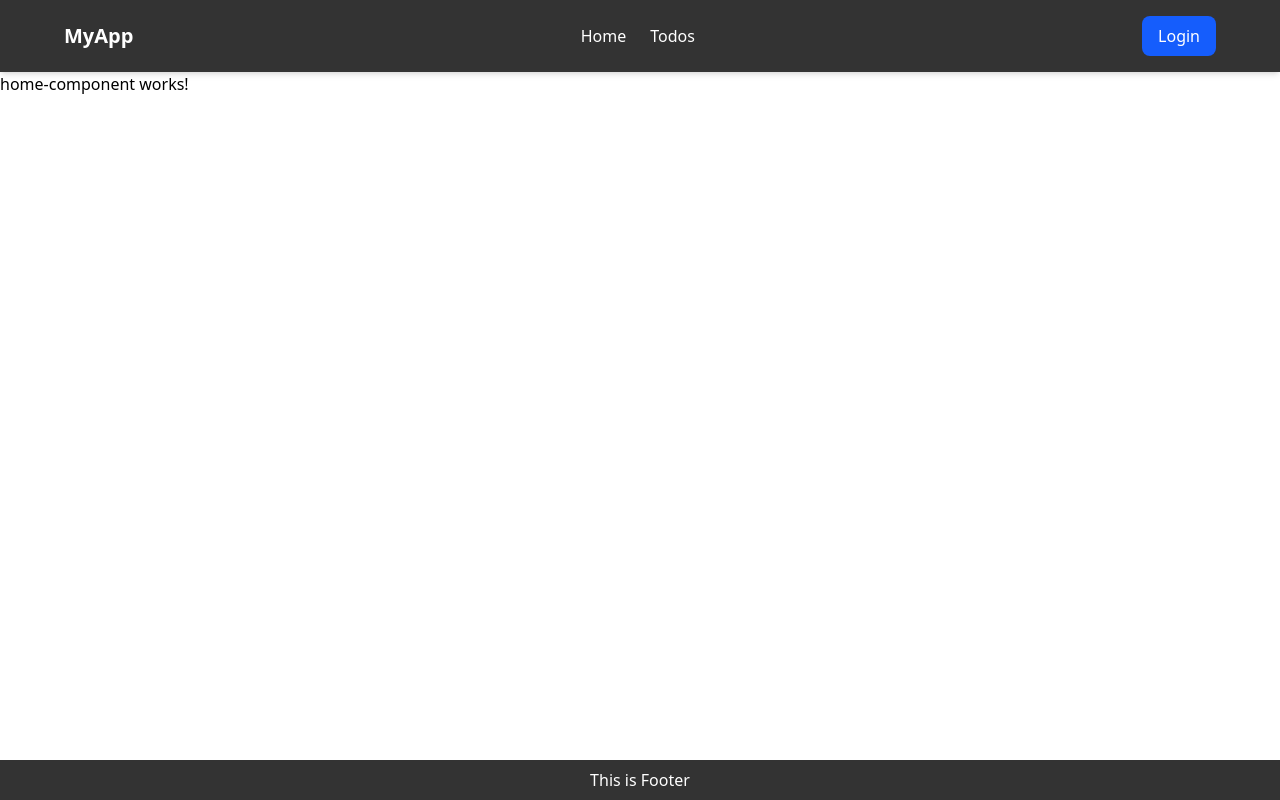
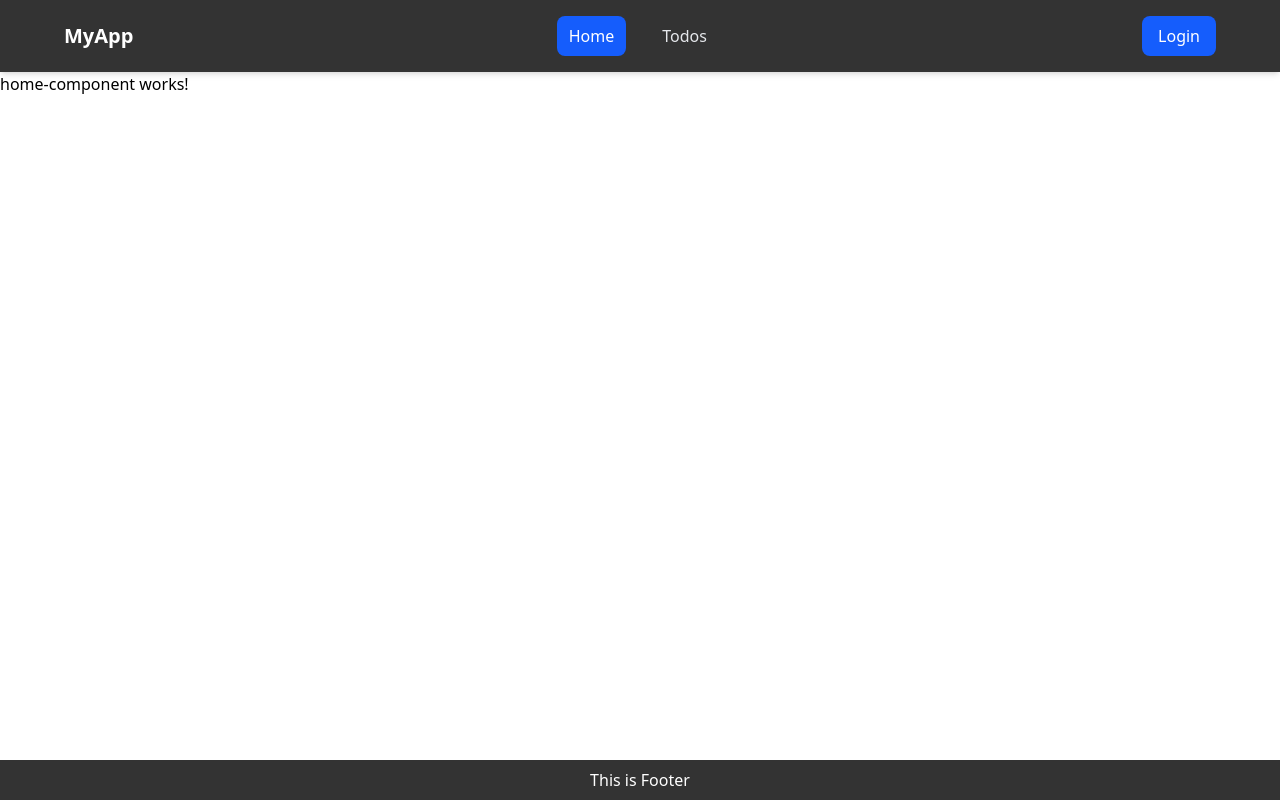
Before and after one commit to bjomariejay/ts-fe-angular, an Angular app in the folder ts-fe-angular-app/: page / in a window 1280 px wide. Built offline with nearby package versions, Linux system fonts and the light colour scheme.

Commit message:
add routing in app.routes and nav

```diff
--- a/ts-fe-angular-app/src/app/app.routes.ts
+++ b/ts-fe-angular-app/src/app/app.routes.ts
@@ -1,3 +1,18 @@
 import { Routes } from '@angular/router';
 
-export const routes: Routes = [];
+export const routes: Routes = [
+    {
+        path: '',
+        pathMatch: 'full',
+        loadComponent: () => {
+            return import('./components/home-component/home-component').then((m) => m.HomeComponent)
+        },
+    },
+    {
+        path: 'todos',
+        pathMatch: 'full',
+        loadComponent: () => {
+            return import('./components/todos-component/todos-component').then((m) => m.TodosComponent)
+        },
+    },
+];
--- a/ts-fe-angular-app/src/app/app.ts
+++ b/ts-fe-angular-app/src/app/app.ts
@@ -2,17 +2,16 @@ import { Component, signal } from '@angular/core';
 import { HeaderComponent } from './components/header-component/header-component';
 import { FooterComponent } from './components/footer-component/footer-component';
 import { RouterOutlet } from '@angular/router';
-import { HomeComponent } from './components/home-component/home-component';
 
 @Component({
   selector: 'app-root',
-  imports: [HeaderComponent, FooterComponent, HomeComponent],
+  imports: [RouterOutlet, HeaderComponent, FooterComponent],
   // templateUrl: './app.html',
   styleUrl: './app.css',
   template: `
-    <app-header-component/>
+     <app-header-component/>
     <main >
-      <app-home-component/>
+      <router-outlet/>
     </main>
     <app-footer-component/>
 
--- a/ts-fe-angular-app/src/app/components/header-component/header-component.html
+++ b/ts-fe-angular-app/src/app/components/header-component/header-component.html
@@ -11,13 +11,21 @@
     <!-- Links -->
 <ul class="hidden md:flex gap-6 font-medium">
   <li
-
+    (click)="goTo('/')"
+    class="cursor-pointer px-3 py-2 rounded-lg transition"
+    [ngClass]="activeLink === 'home'
+      ? 'bg-blue-600 text-white'
+      : 'text-gray-200 hover:bg-blue-500 hover:text-white'"
   >
     Home
   </li>
 
   <li
-
+    (click)="goTo('/todos')"
+    class="cursor-pointer px-3 py-2 rounded-lg transition"
+    [ngClass]="activeLink === 'todos'
+      ? 'bg-blue-600 text-white'
+      : 'text-gray-200 hover:bg-blue-500 hover:text-white'"
   >
     Todos
   </li>
--- a/ts-fe-angular-app/src/app/components/header-component/header-component.ts
+++ b/ts-fe-angular-app/src/app/components/header-component/header-component.ts
@@ -1,11 +1,38 @@
-import { Component } from '@angular/core';
+import { NgClass } from '@angular/common';
+import { Component, OnInit } from '@angular/core';
+import { Router, NavigationEnd } from '@angular/router';
+import { filter } from 'rxjs/operators';
 
 @Component({
   selector: 'app-header-component',
-  imports: [],
+    standalone: true,
+  imports: [NgClass],
   templateUrl: './header-component.html',
-  styleUrl: './header-component.css',
+  styleUrls: ['./header-component.css']
 })
-export class HeaderComponent {
+export class HeaderComponent implements OnInit {
+  activeLink: string = '';
 
+  constructor(private router: Router) {}
+
+  ngOnInit(): void {
+    // Set activeLink on initial load & route changes
+    // this.setActiveLink(this.router.url);
+
+    this.router.events
+      .pipe(filter(event => event instanceof NavigationEnd))
+      .subscribe((event: any) => {
+        this.setActiveLink(event.urlAfterRedirects);
+      });
+  }
+
+  private setActiveLink(url: string) {
+    if (url === '/') this.activeLink = 'home';
+    else if (url === '/todos') this.activeLink = 'todos';
+    // else this.activeLink = ''; // fallback
+  }
+
+  goTo(path: string) {
+    this.router.navigate([path]);
+  }
 }
--- /dev/null
+++ b/ts-fe-angular-app/src/app/components/todos-component/todos-component.html
@@ -0,0 +1 @@
+<p>todos-component works!</p>
--- /dev/null
+++ b/ts-fe-angular-app/src/app/components/todos-component/todos-component.ts
@@ -0,0 +1,11 @@
+import { Component } from '@angular/core';
+
+@Component({
+  selector: 'app-todos-component',
+  imports: [],
+  templateUrl: './todos-component.html',
+  styleUrl: './todos-component.css',
+})
+export class TodosComponent {
+
+}
```
Also changed, not shown: ts-fe-angular-app/src/app/components/todos-component/todos-component.css (added), 1 other file (tests, documents, lock files or other folders).
